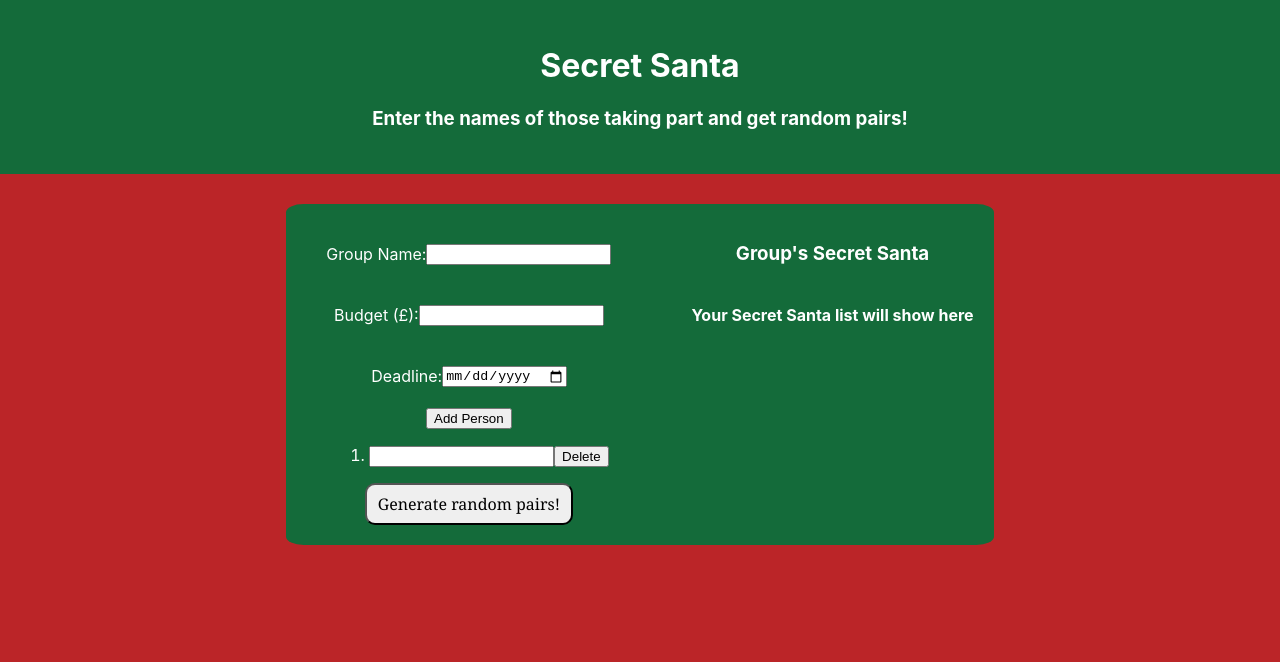
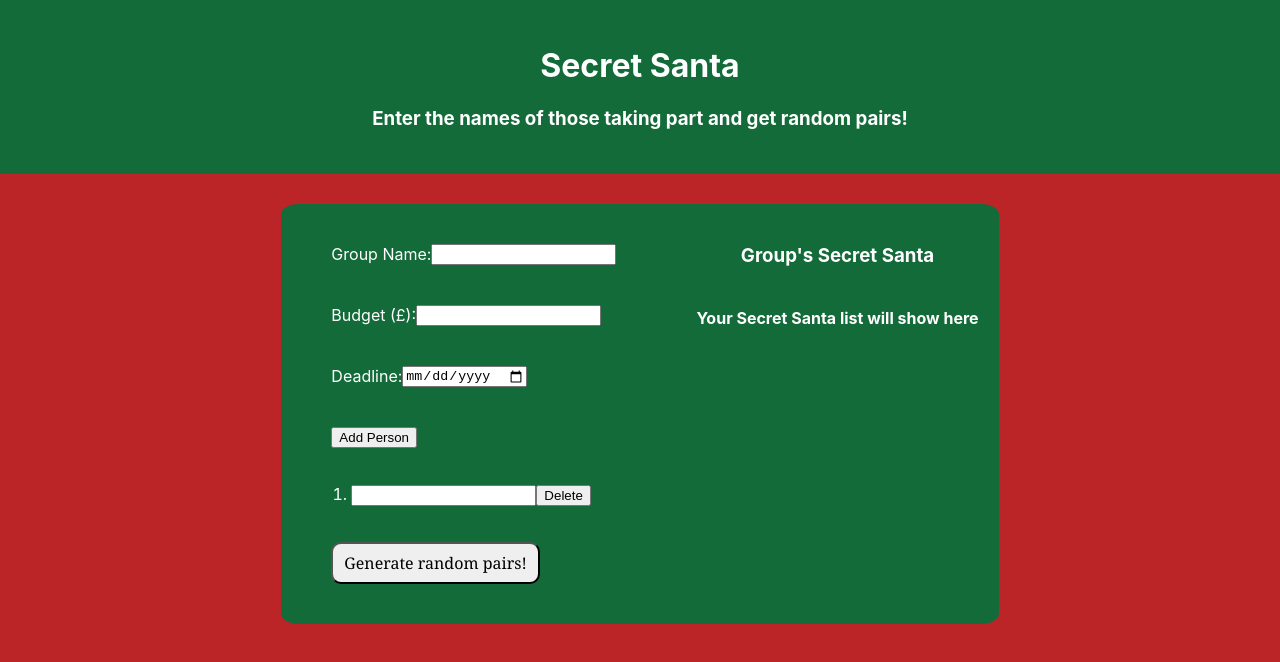
Before and after one commit to W1llB/Secret_Santa_Frontend, a React (Create React App) app in the folder secretsanta/: page / in a window 1280 px wide. Shown: the top 662 px of the page. Built offline with nearby package versions, Linux system fonts and the light colour scheme.

Commit message:
aligned inputs

```diff
--- a/secretsanta/src/components/App/App.css
+++ b/secretsanta/src/components/App/App.css
@@ -38,9 +38,10 @@ body {
 .formContainer {
   display: flex;
   flex-direction: column;
-  align-items: center;
+  align-items: flex-start;
   justify-content: center;
   margin-right: 10px;
+  margin-left: 10px;
   padding: 20px;
   /* background-color: var(--primary-colour);
     border-radius: 5%; */
@@ -62,22 +63,27 @@ body {
   flex-direction: row;
   justify-content: center;
   align-items: center;
+  flex: 1 1 0px;
+  font-size: 1rem;
   padding: 10px;
   margin: 10px;
 }
 
-.particpantListItem {
+.listContainer {
   display: flex;
   flex-direction: row;
-  justify-content: space-around;
-  padding: 10px;
-  margin: 10px;
+  align-items: center;
+  justify-content: center;
+
+
 }
 
 .listHeader {
   display: flex;
   align-items: center;
   justify-content: center;
+  padding: 10px;
+  margin: 10px;
 }
 
 .cardComponent {
@@ -96,6 +102,8 @@ body {
   align-items: center;
   justify-content: center;
   flex: 1;
+  padding: 10px;
+  margin: 10px;
 }
 .generateButton {
   color: rgb(0, 0, 0);
--- a/secretsanta/src/components/GeneralForm/generalForm.js
+++ b/secretsanta/src/components/GeneralForm/generalForm.js
@@ -64,7 +64,7 @@ function GeneralForm({
         />
       </div>
 
-      <div>
+      <div className="listHeader">
         <button
           className="participantFormButtons"
           onClick={(e) => addMemberClick(e)}
@@ -72,7 +72,8 @@ function GeneralForm({
           Add Person
         </button>
       </div>
-      <ol className="listContainer">
+      <div className="listContainer">
+        <ol className="list">
           {Array.from(Array(count)).map((c, index) => {
             return (
               <ParticipantList
@@ -84,6 +85,7 @@ function GeneralForm({
             );
           })}
         </ol>
+      </div>
       <div className="generateButtonContainer">
         <button className="generateButton" onClick={(e) => handleClick(e)}>
           Generate random pairs!
```
Lines whose indentation alone changed are shown as unchanged.
